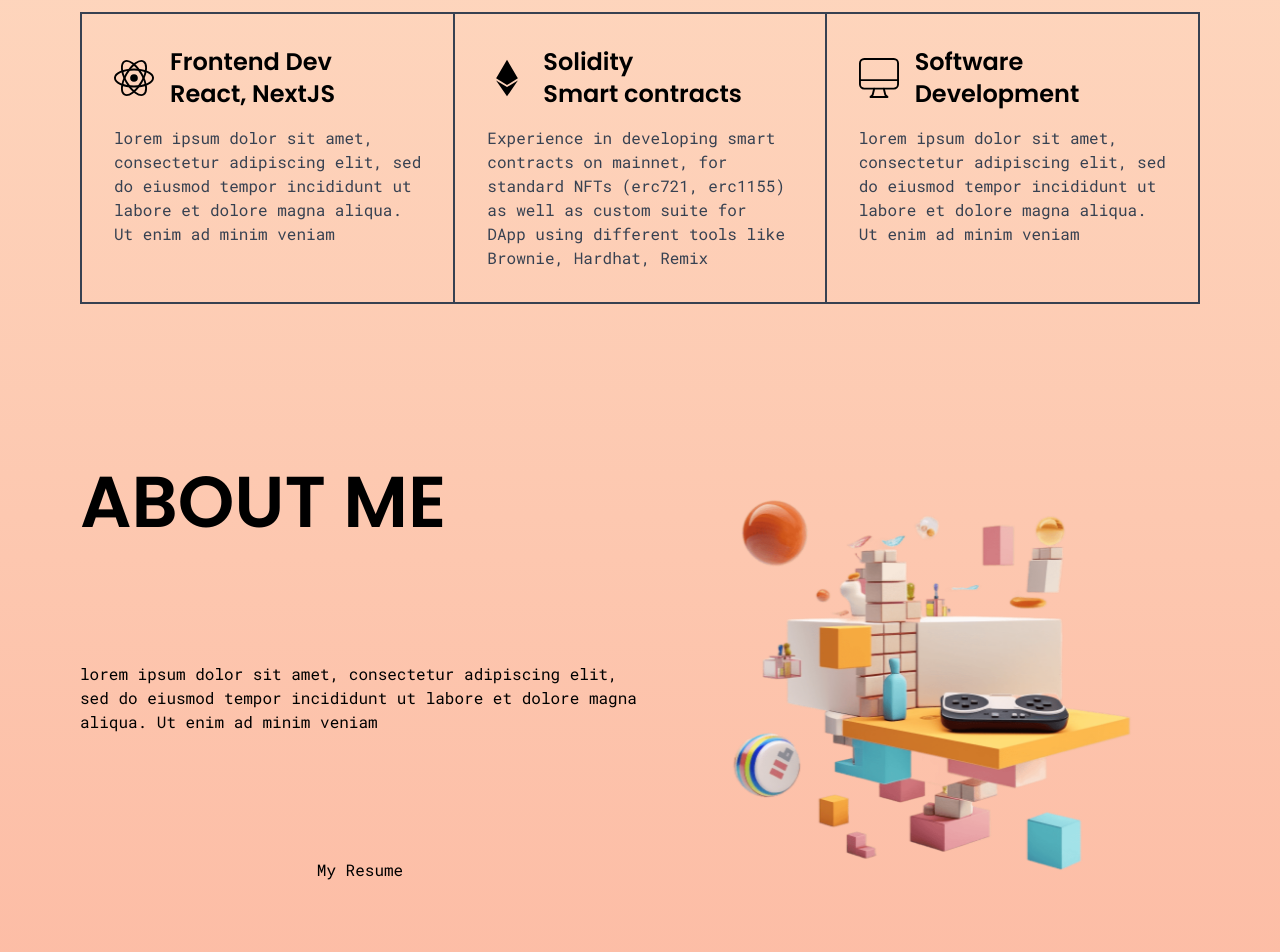
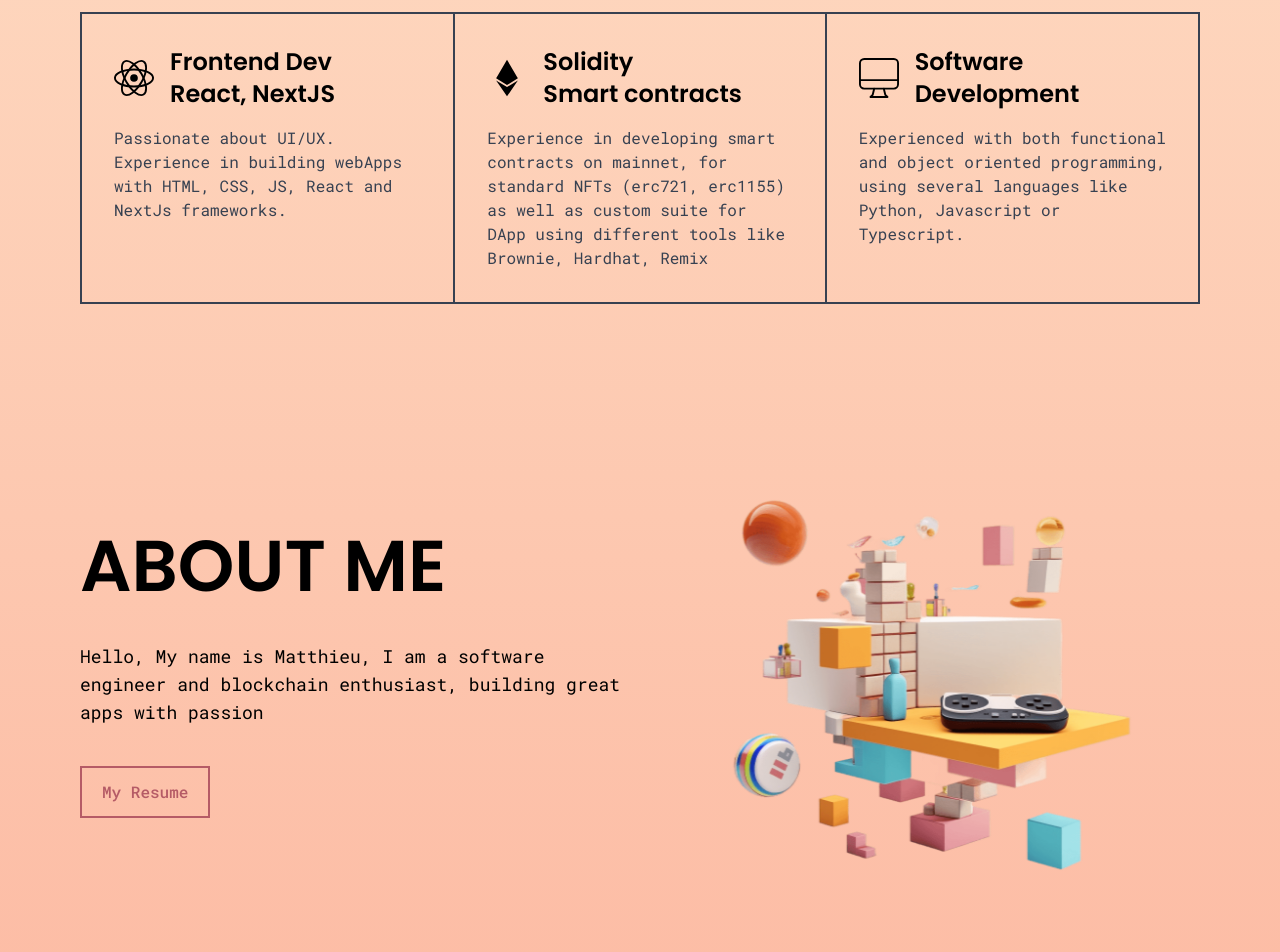
Before and after one commit to MatthieuD134/matthieu-daulhiac-portfolio, a Next.js app: page / in a window 1280 px wide. Shown: the part 940-1892 px from the top of the page. Built offline with nearby package versions, Linux system fonts and the light colour scheme.

Commit message:
update button style and add proper texts

```diff
--- a/src/components/base/animated-slide-icon.tsx
+++ b/src/components/base/animated-slide-icon.tsx
@@ -1,6 +1,6 @@
 export default function AnimatedSlideIcon() {
   return (
-    <div className="relative w-8 h-16 border-solid border rounded-full border-black dark:border-white">
+    <div className="relative w-8 h-16 border-solid border border-2 rounded-full border-black dark:border-white">
       <div className="absolute m-2 w-1/2 aspect-square bg-black dark:bg-white rounded-full animate-slider" />
     </div>
   );
--- /dev/null
+++ b/src/components/base/button/button.tsx
@@ -0,0 +1,18 @@
+import { ButtonHTMLAttributes, DetailedHTMLProps } from 'react';
+
+const Button = (
+  props?: DetailedHTMLProps<
+    ButtonHTMLAttributes<HTMLButtonElement>,
+    HTMLButtonElement
+  >
+) => {
+  return (
+    <button
+      {...props}
+      className={`relative overflow-hidden px-5 py-3 w-fit border-solid border-2 border-secondary dark:border-primary z-10 transition-all duration-300 ease-in-out font-medium text-secondary dark:text-primary focus:text-white hover:text-white dark:focus:text-white dark:hover:text-white
+      before:absolute before:-z-10 before:top-0  before:left-0 before:w-full before:h-full before:transition-all before:duration-300 before:ease-in-out before:bg-secondary dark:before:bg-primary before:-translate-x-full focus:before:-translate-x-0 hover:before:translate-x-0
+       ${props?.className ? props.className : ''}`}
+    />
+  );
+};
+export default Button;
--- a/src/components/pages/home/about-me-section.tsx
+++ b/src/components/pages/home/about-me-section.tsx
@@ -2,27 +2,40 @@ import { useRouter } from 'next/router';
 import { poppins } from '../../base/fonts';
 import { useMemo } from 'react';
 import Image from 'next/image';
+import Button from '@/components/base/button/button';
 
 const CONTENT = [
   {
     locale: 'en',
     title: 'About Me',
-    content:
-      'lorem ipsum dolor sit amet, consectetur adipiscing elit, sed do eiusmod tempor incididunt ut labore et dolore magna aliqua. Ut enim ad minim veniam',
+    content: (
+      <>
+        Hello, My name is Matthieu, I am a software engineer and blockchain
+        enthusiast, building great apps with passion
+      </>
+    ),
     button: 'My Resume',
   },
   {
     locale: 'fr',
     title: 'Qui suis-je?',
-    content:
-      'lorem ipsum dolor sit amet, consectetur adipiscing elit, sed do eiusmod tempor incididunt ut labore et dolore magna aliqua. Ut enim ad minim veniam',
+    content: (
+      <>
+        Bonjour, je m&apos;appelle Matthieu. Je suis ingénieur logiciel et
+        passionné par la blockchain. Je construis des applications
+        exceptionnelles avec passion.
+      </>
+    ),
     button: 'Mon CV',
   },
   {
     locale: 'cn',
     title: '关于我',
-    content:
-      'lorem ipsum dolor sit amet, consectetur adipiscing elit, sed do eiusmod tempor incididunt ut labore et dolore magna aliqua. Ut enim ad minim veniam',
+    content: (
+      <>
+        你好，我叫马修，我是一名软件工程师，也是区块链爱好者。我充满激情地构建优秀的应用程序。
+      </>
+    ),
     button: ' 我的简历',
   },
 ];
@@ -38,15 +51,16 @@ const AboutMeSection = () => {
   return (
     <section className="max-w-6xl mx-auto px-4 py-10 flex flex-col">
       <div className="grid grid-cols-1 md:grid-cols-2 gap-5 md:gap-0">
-        <div className="flex flex-col justify-around">
+        <div className="flex flex-col justify-center">
           <h2
             className={`uppercase text-4xl md:text-7xl ${poppins.className} font-semibold`}
           >
             {content?.title}
           </h2>
 
-          <p className="my-10">{content?.content}</p>
-          <button>{content?.button}</button>
+          <p className="my-10 text-lg">{content?.content}</p>
+          <button />
+          <Button>{content?.button}</Button>
         </div>
         <div className="relative h-full w-full min-h-[500px]">
           <Image
--- a/src/components/pages/home/tech-stack-section.tsx
+++ b/src/components/pages/home/tech-stack-section.tsx
@@ -25,22 +25,36 @@ const SOLIDITY_DEVELOPMENT_CONTENT = [
     locale: 'en',
     title: 'Solidity',
     subtitle: 'Smart contracts',
-    content:
-      'Experience in developing smart contracts on mainnet, for standard NFTs (erc721, erc1155) as well as custom suite for DApp using different tools like Brownie, Hardhat, Remix',
+    content: (
+      <>
+        Experience in developing smart contracts on mainnet, for standard NFTs
+        (erc721, erc1155) as well as custom suite for DApp using different tools
+        like Brownie, Hardhat, Remix
+      </>
+    ),
   },
   {
     locale: 'fr',
     title: 'Solidity',
     subtitle: 'Contrats intelligents',
-    content:
-      'Expérience dans le développement de contrats intelligents sur mainnet, pour les NFT standard (erc721, erc1155) ainsi que des suites personnalisées pour DApp utilisant différents outils comme Brownie, Hardhat, Remix',
+    content: (
+      <>
+        Expérience dans le développement de contrats intelligents sur mainnet,
+        pour les NFT standard (erc721, erc1155) ainsi que des suites
+        personnalisées pour DApp utilisant différents outils comme Brownie,
+        Hardhat, Remix
+      </>
+    ),
   },
   {
     locale: 'cn',
     title: 'Solidity',
     subtitle: '智能合约开发',
-    content:
-      '在主网上开发智能合约的经验，用于标准NFT（erc721，erc1155）以及使用不同工具（如Brownie，Hardhat，Remix）为DApp定制的套件',
+    content: (
+      <>
+        在主网上开发智能合约的经验，用于标准NFT（erc721，erc1155）以及使用不同工具（如Brownie，Hardhat，Remix）为DApp定制的套件
+      </>
+    ),
   },
 ];
 
@@ -49,22 +63,34 @@ const FRONT_END_DEVELOPMENT_CONTENT = [
     locale: 'en',
     title: 'Frontend Dev',
     subtitle: 'React, NextJS',
-    content:
-      'lorem ipsum dolor sit amet, consectetur adipiscing elit, sed do eiusmod tempor incididunt ut labore et dolore magna aliqua. Ut enim ad minim veniam',
+    content: (
+      <>
+        Passionate about UI/UX. Experience in building webApps with HTML, CSS,
+        JS, React and NextJs frameworks.
+      </>
+    ),
   },
   {
     locale: 'fr',
     title: 'Frontend Dev',
     subtitle: 'React, NextJS',
-    content:
-      'lorem ipsum dolor sit amet, consectetur adipiscing elit, sed do eiusmod tempor incididunt ut labore et dolore magna aliqua. Ut enim ad minim veniam',
+    content: (
+      <>
+        Passionné par l&apos;UI/UX. Expérience dans la construction de webApps
+        avec les frameworks HTML, CSS, JS, React et NextJs.
+      </>
+    ),
   },
   {
     locale: 'cn',
     title: '前端开发',
     subtitle: 'React, NextJS',
-    content:
-      'lorem ipsum dolor sit amet, consectetur adipiscing elit, sed do eiusmod tempor incididunt ut labore et dolore magna aliqua. Ut enim ad minim veniam',
+    content: (
+      <>
+        热衷于UI / UX。
+        有使用HTML，CSS，JS，React和NextJs框架构建webApps的经验。
+      </>
+    ),
   },
 ];
 
@@ -73,22 +99,33 @@ const SOFTWARE_DEVELOPMENT_CONTENT = [
     locale: 'en',
     title: 'Software',
     subtitle: 'Development',
-    content:
-      'lorem ipsum dolor sit amet, consectetur adipiscing elit, sed do eiusmod tempor incididunt ut labore et dolore magna aliqua. Ut enim ad minim veniam',
+    content: (
+      <>
+        Experienced with both functional and object oriented programming, using
+        several languages like Python, Javascript or Typescript.
+      </>
+    ),
   },
   {
     locale: 'fr',
     title: 'Developement',
     subtitle: 'Logiciel',
-    content:
-      'lorem ipsum dolor sit amet, consectetur adipiscing elit, sed do eiusmod tempor incididunt ut labore et dolore magna aliqua. Ut enim ad minim veniam',
+    content: (
+      <>
+        Expérimenté avec la programmation fonctionnelle et orientée objet,
+        utilisant plusieurs langages comme Python, Javascript ou Typescript.
+      </>
+    ),
   },
   {
     locale: 'cn',
     title: ' 软件开发',
     subtitle: 'Python, Typescript',
-    content:
-      'lorem ipsum dolor sit amet, consectetur adipiscing elit, sed do eiusmod tempor incididunt ut labore et dolore magna aliqua. Ut enim ad minim veniam',
+    content: (
+      <>
+        有功能和面向对象编程的经验，使用多种语言，例如Python，Javascript或Typescript。
+      </>
+    ),
   },
 ];
 
--- a/tailwind.config.js
+++ b/tailwind.config.js
@@ -14,8 +14,8 @@ module.exports = {
         'dark-surface': '#3C495C',
         surface: '#FEFBF1',
 
-        primary: '#00ADB5',
-        secondary: '#8F0070',
+        primary: '#4da8b4',
+        secondary: '#b55b66',
       },
       keyframes: {
         slider: {
```
